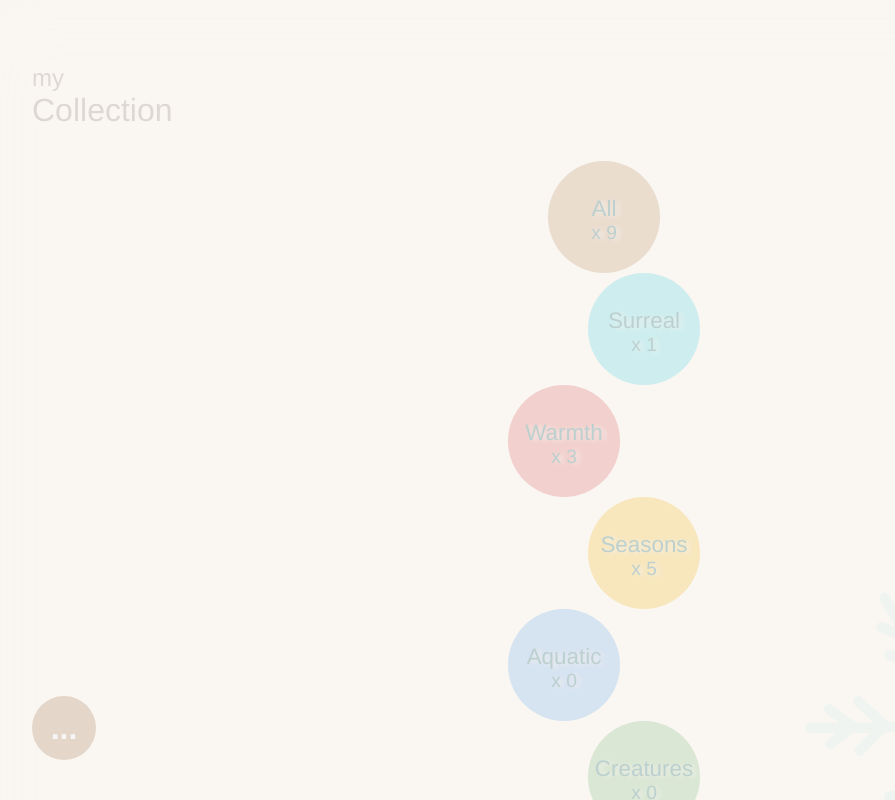
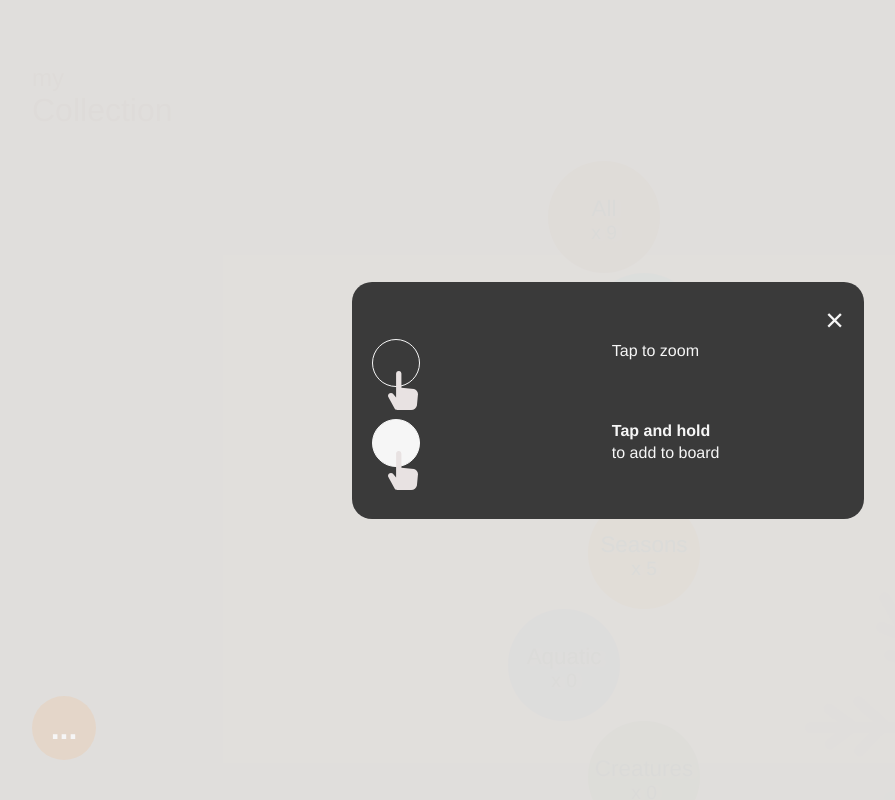
Before and after one commit to zakwarren/hygge, a React (Create React App) app: page /collection in a window 1280 px wide. Shown: the top 800 px of the page, without its empty margins (32-927 px from the left). Built offline with nearby package versions, Linux system fonts and the light colour scheme.

Commit message:
Display help modal when required

```diff
--- a/src/containers/Collection/Collection.js
+++ b/src/containers/Collection/Collection.js
@@ -8,12 +8,16 @@ import { ALL, CREATE } from "../../shared/categories";
 import { filterImages } from "../../shared/images";
 import CategoryList from "../../components/Collection/CategoryList";
 import Heading from "../../components/Heading/Heading";
+import Modal from "../../components/Modal/Modal";
+import hand from "./hand.svg";
 
 export const Collection = (props) => {
   const {
     history,
+    needsHelp,
     allHygge,
     categories,
+    onHadHelp,
     onSetCollection,
     onSaveCategories,
   } = props;
@@ -21,6 +25,30 @@ export const Collection = (props) => {
   if (!categories || !allHygge) {
     return null;
   }
+
+  const helpContent = needsHelp ? (
+    <div className={css.Column}>
+      <div className={css.Row}>
+        <div className={css.Cell}>
+          <div className={css.Circle} />
+          <img className={css.Hand} src={hand} alt="hand" />
+        </div>
+        <div className={css.Cell}>
+          <p>Tap to zoom</p>
+        </div>
+      </div>
+      <div className={css.Row}>
+        <div className={css.Cell}>
+          <div className={`${css.Circle} ${css.Filled}`} />
+          <img className={css.Hand} src={hand} alt="hand" />
+        </div>
+        <div className={css.Cell}>
+          <p className={css.Bold}>Tap and hold</p>
+          <p>to add to board</p>
+        </div>
+      </div>
+    </div>
+  ) : null;
 
   const setCategory = (category) => {
     const newCollection = filterImages(allHygge, category);
@@ -64,12 +92,14 @@ export const Collection = (props) => {
       <section className={css.Categories}>
         <CategoryList list={mappedCats} removeCategory={removeCategory} />
       </section>
+      {needsHelp && <Modal closeFn={onHadHelp}>{helpContent}</Modal>}
     </main>
   );
 };
 
 Collection.propTypes = {
   history: PropTypes.object.isRequired,
+  needsHelp: PropTypes.bool.isRequired,
   allHygge: PropTypes.array,
   categories: PropTypes.objectOf(
     PropTypes.exact({
@@ -77,12 +107,14 @@ Collection.propTypes = {
       color: PropTypes.string.isRequired,
     })
   ),
+  onHadHelp: PropTypes.func.isRequired,
   onSetCollection: PropTypes.func.isRequired,
   onSaveCategories: PropTypes.func.isRequired,
 };
 
 export const mapStateToProps = (state) => {
   return {
+    needsHelp: !state.app.routesHelped?.collection,
     allHygge: state.hygge.allHygge,
     categories: state.hygge.categories,
   };
@@ -90,6 +122,7 @@ export const mapStateToProps = (state) => {
 
 export const mapDispatchToProps = (dispatch) => {
   return {
+    onHadHelp: () => dispatch(actions.setNeedsHelp("collection")),
     onSetCollection: (newCollection) =>
       dispatch(actions.setCollection(newCollection)),
     onSaveCategories: (newCategories) =>
--- a/src/containers/Collection/Collection.module.css
+++ b/src/containers/Collection/Collection.module.css
@@ -27,3 +27,53 @@
   margin-bottom: 5rem;
   padding: 2rem;
 }
+
+.Column {
+  width: 100%;
+  display: flex;
+  flex-direction: column;
+}
+
+.Row {
+  width: 100%;
+  min-height: 5rem;
+  display: flex;
+  flex-direction: row;
+  justify-content: space-evenly;
+}
+
+.Cell {
+  width: 100%;
+  height: 100%;
+  position: relative;
+}
+
+.Cell p {
+  margin: 0.24rem;
+}
+
+.Circle {
+  width: 3rem;
+  height: 3rem;
+  position: absolute;
+  top: 0;
+  left: 0;
+  border: 0.12rem solid #f6f6f6;
+  border-color: var(--text-light);
+  border-radius: 50%;
+}
+
+.Filled {
+  background-color: #f6f6f6;
+  background-color: var(--text-light);
+}
+
+.Hand {
+  position: absolute;
+  top: 2rem;
+  left: 1rem;
+}
+
+.Bold {
+  font-weight: bold;
+}
--- a/src/store/actions/app.js
+++ b/src/store/actions/app.js
@@ -4,7 +4,7 @@ export const STORED_HELP = "isHelped";
 
 export const getNeedsHelp = () => {
   const storedHelp = localStorage.getItem(STORED_HELP);
-  const routesHelped = storedHelp ? JSON.parse(storedHelp) : null;
+  const routesHelped = storedHelp ? JSON.parse(storedHelp) : {};
   return {
     type: actionTypes.SET_NEEDS_HELP,
     routesHelped: routesHelped,
```
Also changed, not shown: src/containers/Collection/hand.svg (added), 1 other file (tests, documents, lock files or other folders).
